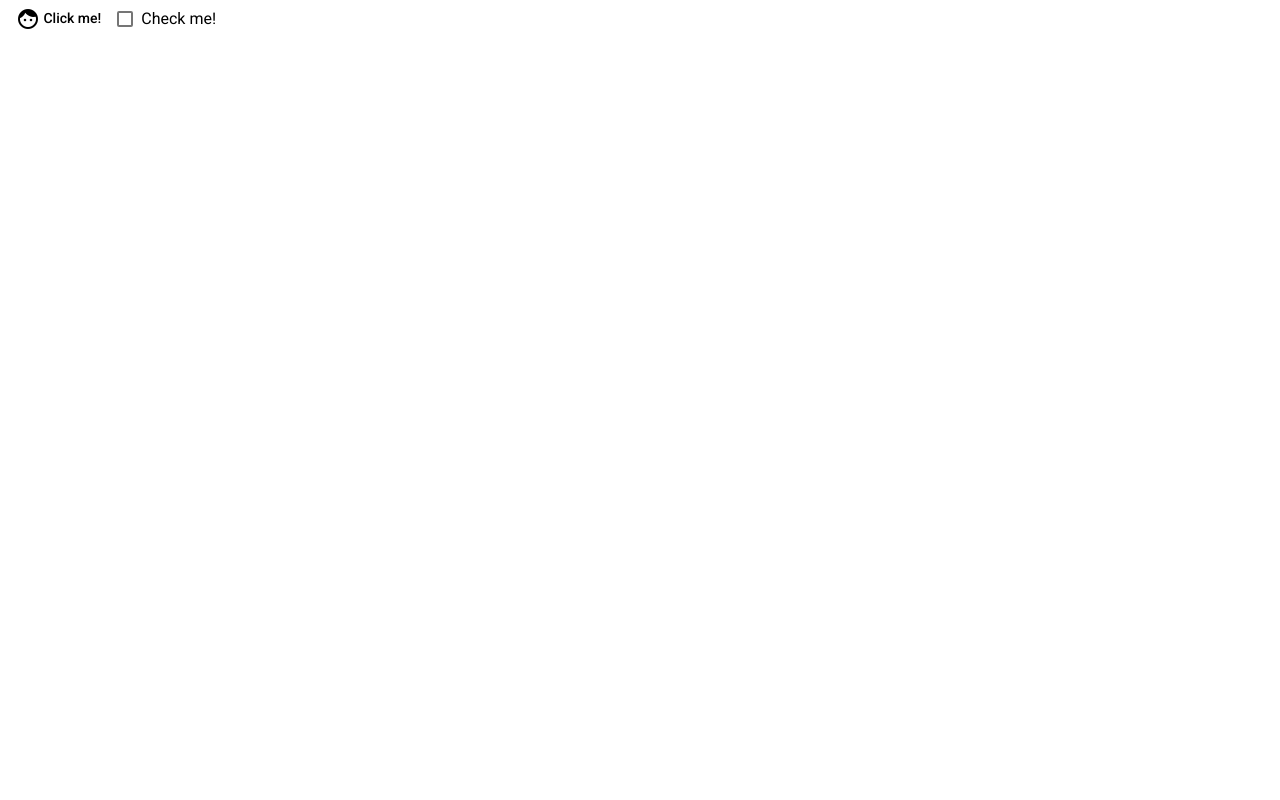
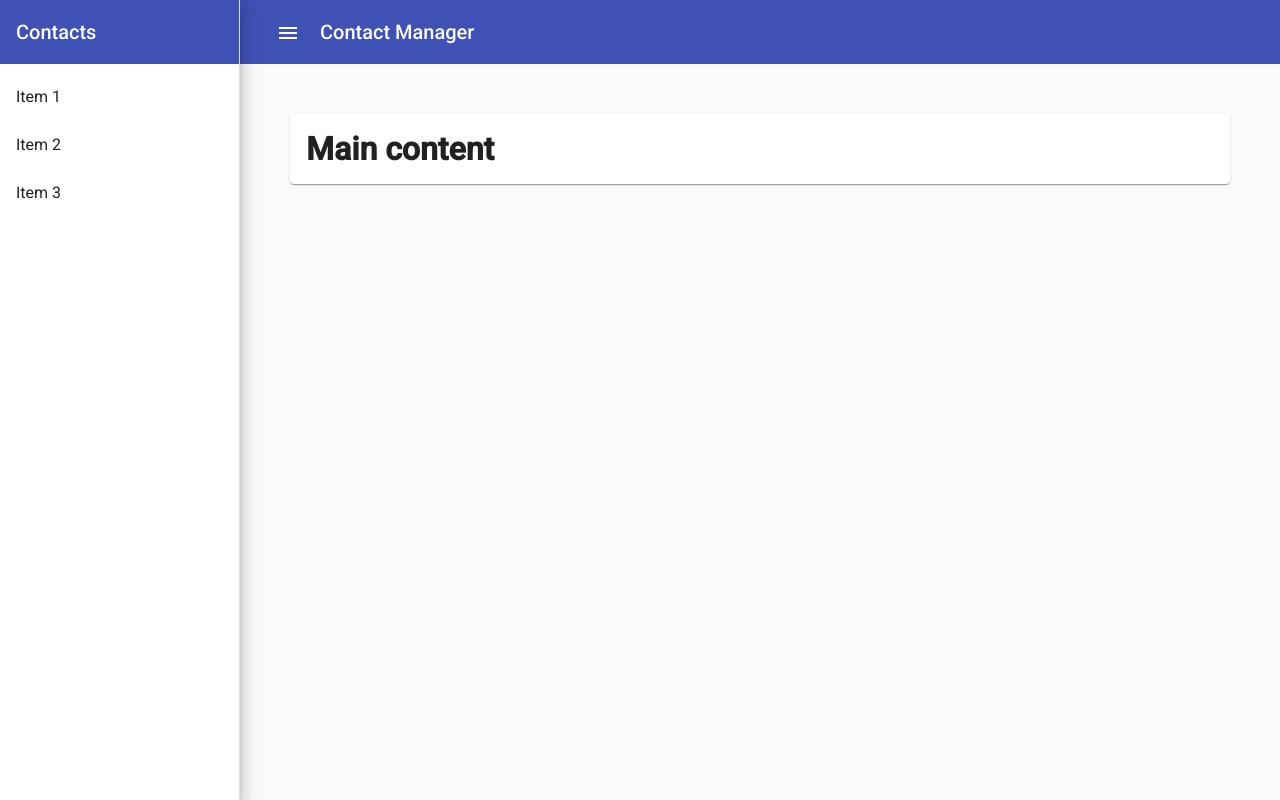
Before and after one commit to almatarm/angular-material-pluralsight, an Angular app: page /contactmanager in a window 1280 px wide. Before the commit this address led to /demo/buttons. Built offline with nearby package versions, Linux system fonts and the light colour scheme.

Commit message:
ContactManager Module Sidenav, App Toolbar with toggle button, Main Content Layout

```diff
--- a/src/app/app.module.ts
+++ b/src/app/app.module.ts
@@ -6,8 +6,9 @@ import { BrowserAnimationsModule } from '@angular/platform-browser/animations';
 import { RouterModule, Routes } from '@angular/router';
 
 const routes: Routes = [
+  { path: 'contactmanager', loadChildren: () => import('./contactmanager/contactmanager.module').then(m => m.ContactmanagerModule) },
   { path: 'demo', loadChildren: () => import('./demo/demo.module').then(m => m.DemoModule) },
-  { path: '**', redirectTo: 'demo' }
+  { path: '**', redirectTo: 'contactmanager' }
 ]
 
 @NgModule({
--- /dev/null
+++ b/src/app/contactmanager/components/main-content/main-content.component.html
@@ -0,0 +1,3 @@
+<mat-card>
+  <h1>Main content</h1>
+</mat-card>
--- /dev/null
+++ b/src/app/contactmanager/components/main-content/main-content.component.ts
@@ -0,0 +1,15 @@
+import { Component, OnInit } from '@angular/core';
+
+@Component({
+  selector: 'app-main-content',
+  templateUrl: './main-content.component.html',
+  styleUrls: ['./main-content.component.scss']
+})
+export class MainContentComponent implements OnInit {
+
+  constructor() { }
+
+  ngOnInit(): void {
+  }
+
+}
--- /dev/null
+++ b/src/app/contactmanager/components/sidenav/sidenav.component.html
@@ -0,0 +1,24 @@
+<mat-sidenav-container class="app-sidenav-container">
+    <mat-sidenav #sidenav
+        class="app-sidenav mat-elevation-z10"
+        [opened]="!isScreenSmall"
+        [mode]="isScreenSmall ? 'over' : 'side'">
+
+      <mat-toolbar color="primary">
+        Contacts
+      </mat-toolbar>
+      <mat-list role="list">
+        <mat-list-item role="listitem">Item 1</mat-list-item>
+        <mat-list-item role="listitem">Item 2</mat-list-item>
+        <mat-list-item role="listitem">Item 3</mat-list-item>
+      </mat-list>
+    </mat-sidenav>
+
+    <div class="app-sidenav-content">
+      <app-toolbar (toggleSidenav)="sidenav.toggle()"></app-toolbar>
+      <div class="wrapper">
+        <router-outlet></router-outlet>
+      </div>
+    </div>
+
+  </mat-sidenav-container>
--- /dev/null
+++ b/src/app/contactmanager/components/sidenav/sidenav.component.scss
@@ -0,0 +1,22 @@
+.app-sidenav-container {
+    flex: 1;
+    width: 100%;
+    min-width: 100%;
+    height: 100%;
+    min-height: 100%;
+  }
+
+  .app-sidenav-content {
+    display: flex;
+    height: 100%;
+
+    flex-direction: column;
+  }
+
+  .app-sidenav {
+    width: 240px;
+  }
+
+  .wrapper {
+      margin: 50px;
+  }
--- /dev/null
+++ b/src/app/contactmanager/components/sidenav/sidenav.component.ts
@@ -0,0 +1,24 @@
+import { BreakpointObserver, BreakpointState } from '@angular/cdk/layout';
+import { Component, OnInit } from '@angular/core';
+
+const SMALL_WIDTH_BREAKPOINT = 720;
+
+@Component({
+  selector: 'app-sidenav',
+  templateUrl: './sidenav.component.html',
+  styleUrls: ['./sidenav.component.scss']
+})
+export class SidenavComponent implements OnInit {
+  isScreenSmall: boolean = false;
+
+  constructor(private breakpointObserver: BreakpointObserver) { }
+
+  ngOnInit(): void {
+    this.breakpointObserver
+      .observe([`(max-width: ${SMALL_WIDTH_BREAKPOINT}px)`])
+      .subscribe((state: BreakpointState) => {
+        this.isScreenSmall = state.matches;
+      });
+  }
+
+}
--- /dev/null
+++ b/src/app/contactmanager/components/toolbar/toolbar.component.html
@@ -0,0 +1,8 @@
+<mat-toolbar color="primary">
+
+    <button mat-button class="sidenav-toggle" (click)="toggleSidenav.emit()">
+      <mat-icon>menu</mat-icon>
+    </button>
+
+    <span>Contact Manager</span>
+  </mat-toolbar>
--- /dev/null
+++ b/src/app/contactmanager/components/toolbar/toolbar.component.ts
@@ -0,0 +1,18 @@
+import { Component, EventEmitter, OnInit, Output } from '@angular/core';
+
+
+@Component({
+  selector: 'app-toolbar',
+  templateUrl: './toolbar.component.html',
+  styleUrls: ['./toolbar.component.scss']
+})
+export class ToolbarComponent implements OnInit {
+
+  @Output() toggleSidenav = new EventEmitter<void>();
+
+  constructor() { }
+
+  ngOnInit(): void {
+  }
+
+}
--- /dev/null
+++ b/src/app/contactmanager/contactmanager-app.component.ts
@@ -0,0 +1,18 @@
+import { Component, OnInit } from '@angular/core';
+
+@Component({
+  selector: 'app-contactmanager-app',
+  template: `
+    <app-sidenav></app-sidenav>
+  `,
+  styles: [
+  ]
+})
+export class ContactmanagerAppComponent implements OnInit {
+
+  constructor() { }
+
+  ngOnInit(): void {
+  }
+
+}
```
Also changed, not shown: src/app/contactmanager/contactmanager.module.ts (added, +38 -0 lines), src/app/contactmanager/components/main-content/main-content.component.scss (added), src/app/contactmanager/components/toolbar/toolbar.component.scss (added).
